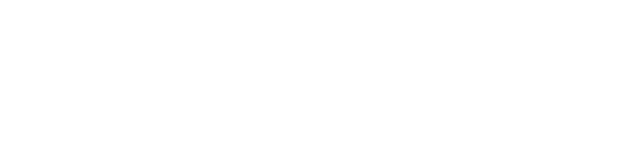
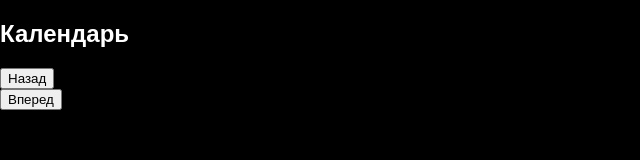
Before and after one commit to KillReal63/Calendar, a website built with Vite: page index.html in a window 1280 px wide. Shown: the whole page, without its empty margins (0-640 px from the left). Built offline with nearby package versions, Linux system fonts and the light colour scheme.

Commit message:
KR
Не ставятся стили на классы. В чем проблема может быть?

```diff
--- a/index.html
+++ b/index.html
@@ -1,13 +1,24 @@
 <!DOCTYPE html>
-<html lang="en">
+<html>
   <head>
+    <title>Calendar</title>
     <meta charset="UTF-8" />
-    <link rel="icon" type="image/svg+xml" href="favicon.svg" />
-    <meta name="viewport" content="width=device-width, initial-scale=1.0" />
-    <title>Vite App</title>
   </head>
-  <body class="Indent lines with tabs instead of spaces.">
-    <div id="app"></div>
-    <script type="module" src="/main.js"></script>
+  <body id="body">
+    <div id="app">
+      <header class="header">
+        <h2 class="logo">Календарь</h2>
+      </header>
+        <main class="main">
+            <form class="controls">
+                <button class="back-button">Назад</button>
+                <div class="month"></div>
+                <button class="next-button">Вперед</button>
+            </form>
+            <div class="container">
+            </div>
+        </main>
+        <footer class="footer">footer</footer>
+    </div>
   </body>
 </html>
--- a/main.js
+++ b/main.js
@@ -1 +1,2 @@
-import './style.css'
+import 'style.css'
+import './variables.css'
--- a/style.css
+++ b/style.css
@@ -1,8 +1,19 @@
+body, h1 {
+  font-family: sans-serif;
+  margin: 0;
+}
+
 #app {
-  font-family: Avenir, Helvetica, Arial, sans-serif;
-  -webkit-font-smoothing: antialiased;
-  -moz-osx-font-smoothing: grayscale;
-  text-align: center;
-  color: #2c3e50;
-  margin-top: 60px;
+  background-color: var(--bg-color);
+  height: 100vh;
 }
+
+.header {
+  display: flex;
+  background-color: black;
+}
+
+.logo {
+  background-color: black;
+  color: var(--color-highlight);
+}
--- /dev/null
+++ b/variables.css
@@ -0,0 +1,12 @@
+:root{
+    --module05: 4px;
+    --module1: 8px;
+    --module2: 16px;
+    --module3: 24px;
+    --module4: 40px;
+
+    --bg-color: black;
+    --color-highlight: white;
+    --text-primary: green;
+    --text-secondary: red;
+}
```
Also changed, not shown: .prettierrc.json.
